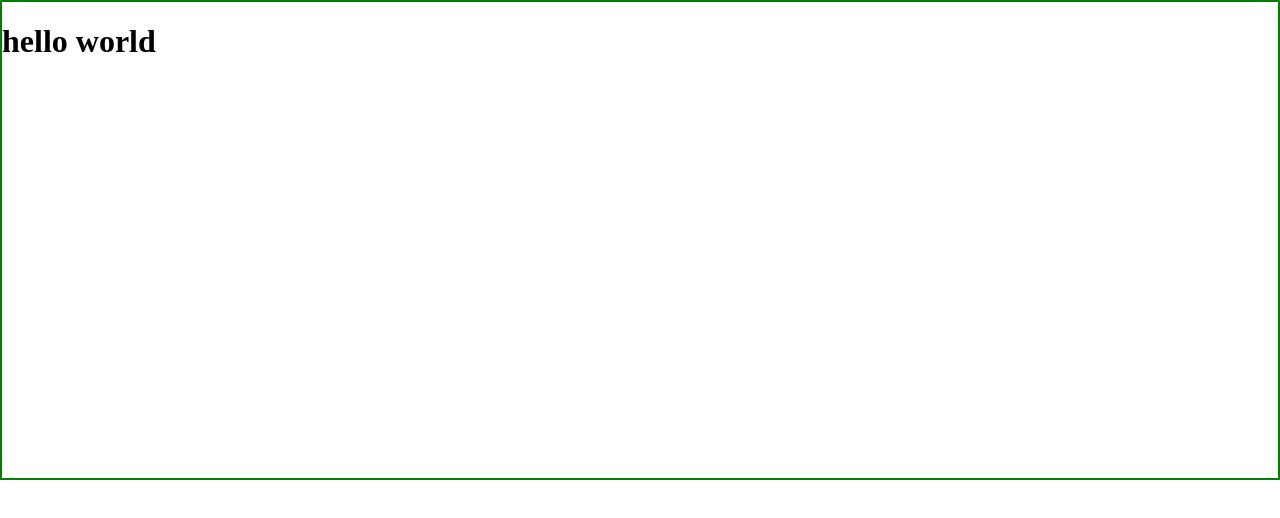
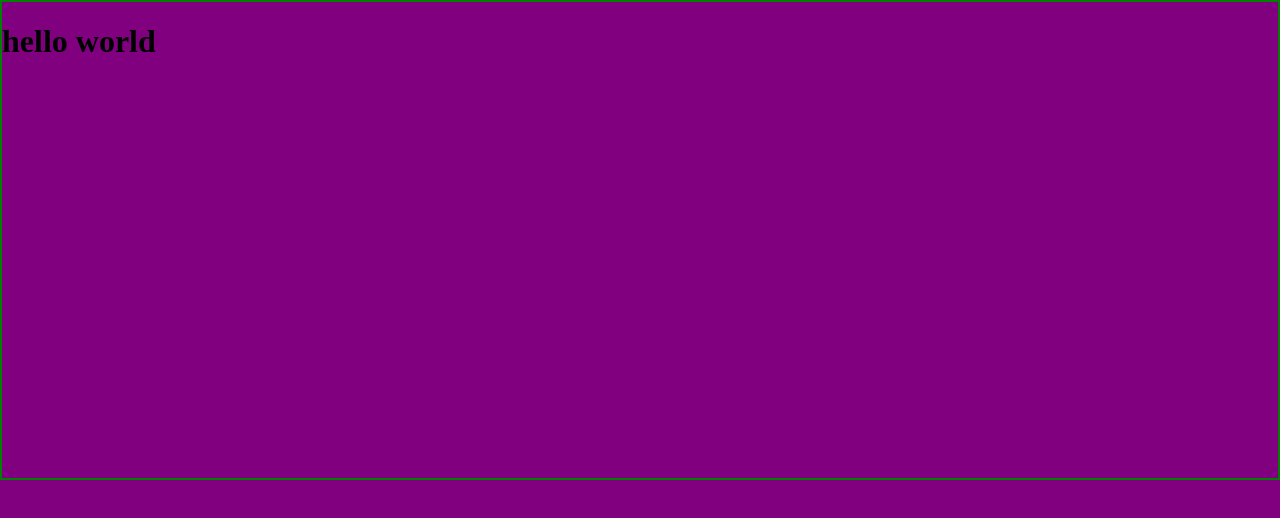
Before and after one commit to Webdevmaksim/cargo-pro, a website: page index.html in a window 1280 px wide. Drawn offline with Linux system fonts and the light colour scheme.

Commit message:
changed dg colour  to purple

```diff
--- a/css/style.css
+++ b/css/style.css
@@ -5,4 +5,5 @@ body{
     margin: 0;
     min-height: 60vh;
     border: 2px solid green;
+    background-color: purple;
 }
```
